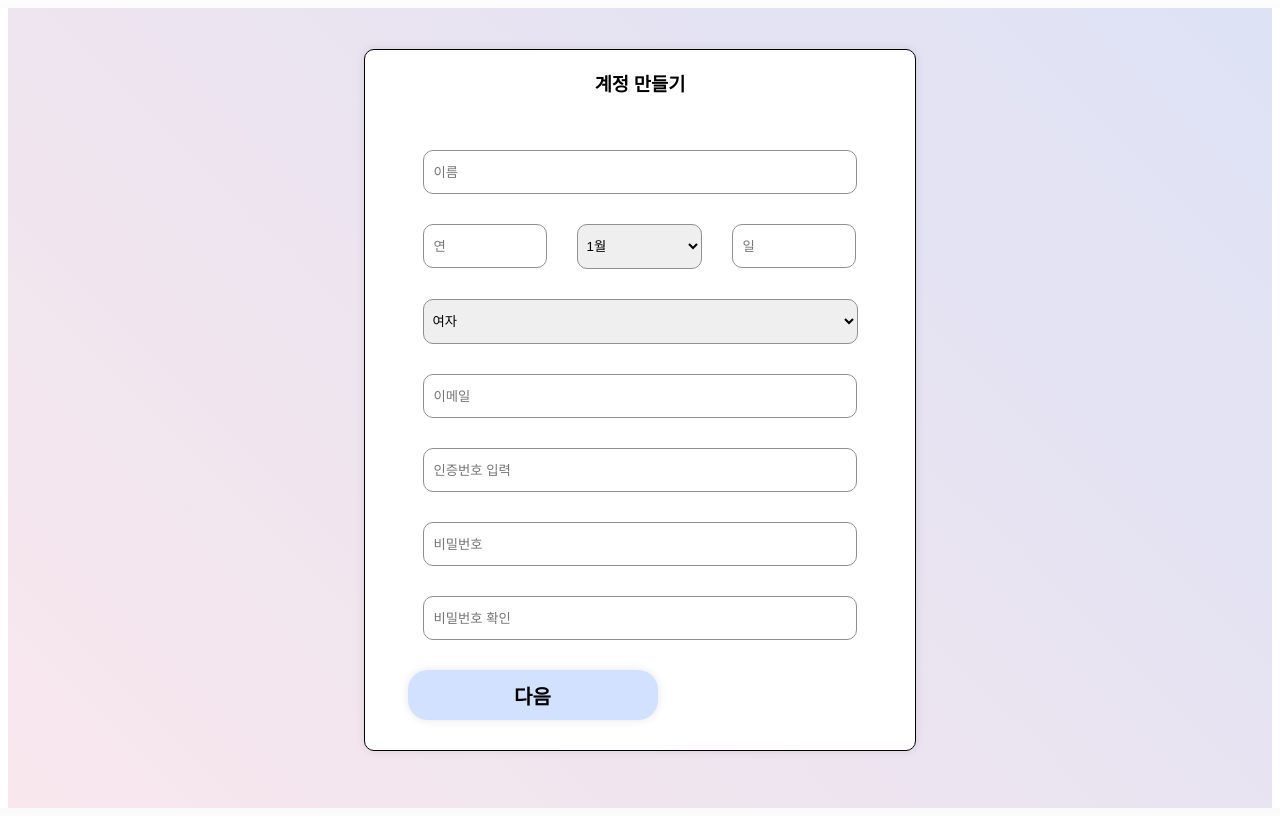
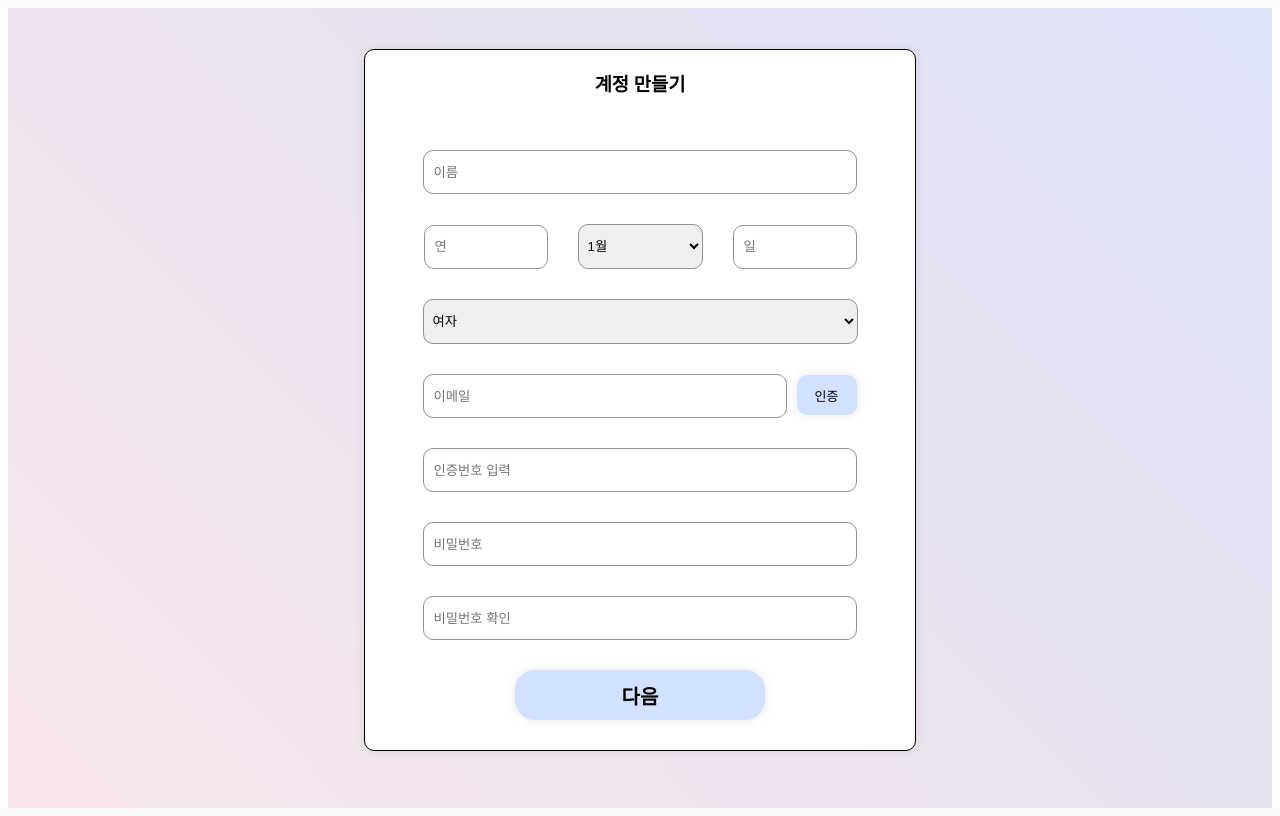
Before and after one commit to gawoooon/TUK-CE-capstone-2023-drawingdiary, a React (Create React App) app in the folder drawingdiary/frontend/: page /join in a window 1280 px wide. Shown: the top 816 px of the page. Built offline with nearby package versions, Linux system fonts and the light colour scheme.

Commit message:
sidebar 변경, join 완료

```diff
--- a/drawingdiary/frontend/src/components/button/Button.jsx
+++ b/drawingdiary/frontend/src/components/button/Button.jsx
@@ -1,25 +1,32 @@
-const buttonStyle = {
-    height: '50px',
-    width: '250px',
-    marginBottom: '30px',
-    backgroundColor: 'rgba(106, 156, 253, 0.3)',
-    borderRadius: '20px',
-    boxShadow: '0 0 10px rgba(0, 0, 0, 0.1)',
-    border: 'none',
-    cursor: 'pointer',
-    color: 'black',
-    fontSize: '20px',
-    fontWeight: 'bold',
-    display: 'flex',
-    alignItems: 'center',
-    justifyContent: 'center'
-}
+import style, { styled } from "styled-components";
+
+const ButtonStyle = styled.button`
+    height: 50px;
+    width: 250px;
+    margin-bottom: 30px;
+    background-color: rgba(106, 156, 253, 0.3);
+    border-radius: 20px;
+    box-shadow: 0 0 10px rgba(0, 0, 0, 0.1);
+    border: none;
+    cursor: pointer;
+    color: black;
+    font-size: 20px;
+    font-weight: bold;
+`;
+
+const ButtonContainer = styled.div `
+    display: flex;
+    align-items: center;
+    justify-content: center;
+`;
 
 const Button = ({ text, onClick }) => {
     return (
-        <button style={buttonStyle} type="submit" onClick={onClick}>
-            {text}
-        </button>
+        <ButtonContainer>
+            <ButtonStyle type="submit" onClick={onClick}>
+                {text}
+            </ButtonStyle>
+        </ButtonContainer>
     )
 }
 
--- a/drawingdiary/frontend/src/components/button/SmallButton.jsx
+++ b/drawingdiary/frontend/src/components/button/SmallButton.jsx
@@ -1,23 +1,25 @@
-const buttonStyle = {
-    height: '50px',
-    width: '70px',
-    marginBottom: '30px',
-    backgroundColor: 'rgba(106, 156, 253, 0.3)',
-    borderRadius: '20px',
-    boxShadow: '0 0 10px rgba(0, 0, 0, 0.1)',
-    cursor: 'pointer',
-    color: 'black',
-    fontSize: '20px',
-    fontWeight: 'bold',
-    textAlign: 'center',
-}
+import styled from "styled-components"
 
-const Button = ({ text }) => {
+const ButtonStyle = styled.button `
+    height: 40px;
+    width: 60px;
+    margin-left: 10px;
+    background-color: rgba(106, 156, 253, 0.3);
+    box-shadow: 0 0 10px rgba(0, 0, 0, 0.1);
+    border: none;
+    border-radius: 10px;
+    cursor: pointer;
+    color: black;
+    font-size: 13px;
+    text-align: center;
+`;
+
+const SmallButton = ({ text }) => {
     return (
-        <button style={buttonStyle} type="button">
+        <ButtonStyle type="button">
             {text}
-        </button>
+        </ButtonStyle>
     )
 }
 
-export default Button
+export default SmallButton
--- a/drawingdiary/frontend/src/components/input field/LongInputField.jsx
+++ b/drawingdiary/frontend/src/components/input field/LongInputField.jsx
@@ -1,26 +1,23 @@
+import styled from "styled-components";
+
+const InputStyle = styled.input`
+    height: 40px;
+    width: 420px;
+    padding-left: 10px;
+    border: 1px solid #909090;
+    border-radius: 10px;
+`;
+
 const LongInputField = ({ id, type, value, onChange, placeHolder }) => {
-    const inputStyle = {
-        height: '40px',
-        width: '420px',
-        paddingLeft: '10px',
-        margin: '0px 15px 30px 15px',
-        border: '1px solid #909090',
-        borderRadius: '10px',
-        display: 'flex',
-        flexDirection: 'column',
-        alignContent: 'center',
-    };
+
     return(
-        <div>
-            <input
+        <InputStyle
             id={id}
             type={type}
             value={value}
             onChange={onChange}
             placeholder={placeHolder}
-                style={inputStyle}
         />
-        </div>
     )
 };
 
--- a/drawingdiary/frontend/src/components/input field/ShortInputField.jsx
+++ b/drawingdiary/frontend/src/components/input field/ShortInputField.jsx
@@ -1,28 +1,24 @@
+import styled from "styled-components";
+
+const InputStyle = styled.input`
+    height: 40px;
+    width: 110px;
+    margin: 0px 15px 30px 15px;
+    padding-left: 10px;
+    border: 1px solid #909090;
+    border-radius: 10px;
+`;
+
 const ShortInputField = ({ id, type, value, onChange, placeHolder }) => {
-    const inputStyle = {
-        height: '40px',
-        width: '110px',
-        margin: '0px 15px 30px 15px',
-        paddingLeft: '10px',
-        border: '1px solid #909090',
-        borderRadius: '10px',
-        display: 'flex',
-        minWidth: '0%',
-        position: 'relative',
-        justifyContent: 'center',
-        alignItems: 'center'
-    };
+
     return(
-        <div>
-            <input
+        <InputStyle
             id={id}
             type={type}
             value={value}
             onChange={onChange}
             placeholder={placeHolder}
-                style={inputStyle}
         />
-        </div>
     )
 };
 
--- a/drawingdiary/frontend/src/pages/AlbumPage.jsx
+++ b/drawingdiary/frontend/src/pages/AlbumPage.jsx
@@ -1,9 +1,12 @@
 import Background from "../components/Background";
+import SideBar from "../components/sidebar/SideBar";
 
 function AlbumPage() {
   return (
     <div>
-      <Background>AlbumPage</Background>
+      <Background>
+        <SideBar/>
+      </Background>
     </div>
   );
 }
--- a/drawingdiary/frontend/src/pages/DiaryPage.jsx
+++ b/drawingdiary/frontend/src/pages/DiaryPage.jsx
@@ -1,9 +1,12 @@
 import Background from "../components/Background";
+import ShortSidebar from "../components/sidebar/ShortSidebar";
 
 function DiaryPage() {
   return (
     <div>
-      <Background>DiaryPage</Background>
+      <Background>
+        <ShortSidebar/>
+      </Background>
     </div>
   );
 }
--- a/drawingdiary/frontend/src/pages/JoinPage.jsx
+++ b/drawingdiary/frontend/src/pages/JoinPage.jsx
@@ -1,8 +1,70 @@
+import styled from "styled-components";
 import Background from "../components/Background";
 import React, { useState } from 'react';
 import Button from "../components/button/Button";
 import LongInputField from '../components/input field/LongInputField';
 import ShortInputField from '../components/input field/ShortInputField';
+import SmallButton from "../components/button/SmallButton";
+
+const ContainerStyle = styled.div`
+  height: 700px;
+  width: 550px;
+  position: fixed;
+  z-index: 1;
+  left: 50%;
+  top: 50%;
+  transform: translate(-50%, -50%);
+  border-radius: 10px;
+  box-shadow: 0 0 10px rgba(0, 0, 0, 0.1);
+  border: 1px solid #000000;
+  background-color: #fff;
+  display: flex;
+  flex-direction: column;
+  justify-content: space-between;
+  align-items: center;
+`;
+
+const InputFieldStyle = styled.div`
+  margin: 0px 15px 30px 15px;
+`;
+
+const EmailInputStyle = styled.input`
+  height: 40px;
+  width: 350px;
+  padding-left: 10px;
+  border: 1px solid #909090;
+  border-radius: 10px;
+`;
+
+const SelectMonthContainer = styled.select`
+  height: 45px;
+  width: 125px;
+  margin: 0px 15px 30px 15px;
+  padding-left: 5px;
+  border: 1px solid #909090;
+  border-radius: 10px;
+  display: flex;
+  justify-content: center;
+  align-items: center;
+`;
+
+const SelectGenderContainer = styled.select`
+  height: 45px;
+  width: 435px;
+  margin: 0px 15px 30px 15px;
+  padding-left: 5px;
+  border: 1px solid #909090;
+  border-radius: 10px;
+  display: flex;
+  justify-content: center;
+  align-items: center;
+`;
+
+const BirthDayContainer = styled.div`
+  display: flex;
+  justify-content: center;
+  align-items: center;
+`;
 
 const CreateAccount = () => {
     const [name, setName] = useState('');
@@ -21,56 +83,17 @@ const CreateAccount = () => {
         console.log(name, email, password);
     };
 
-    const containerStyle = {
-        height: '700px',
-        width: '550px',
-        position: 'fixed',
-        left: '50%',
-        top: '50%',
-        zIndex: 1,
-        transform: 'translate(-50%, -50%)',
-        borderRadius: '10px',
-        boxShadow: '0 0 10px rgba(0, 0, 0, 0.1)',
-        border: '1px solid #000000',
-        backgroundColor: '#fff',
-        display: 'flex',
-        flexDirection: 'column',
-        justifyContent: 'space-between',
-        alignItems: 'center',
-    };
-
-    const selectMonthStyle = {
-        height: '45px',
-        width: '125px',
-        margin: '0px 15px 30px 15px',
-        paddingLeft: '5px',
-        border: '1px solid #909090',
-        borderRadius: '10px',
-        display: 'flex',
-        justifyContent: 'center',
-        alignItems: 'center',
-    };
-
-    const selectGenderStyle = {
-        height: '45px',
-        width: '435px',
-        margin: '0px 15px 30px 15px',
-        paddingLeft: '5px',
-        border: '1px solid #909090',
-        borderRadius: '10px',
-        display: 'flex',
-        justifyContent: 'center',
-        alignItems: 'center',
-    };
-
-
     return (
         <Background>
-          <div className='create-account-containers' style={containerStyle}>
+
+          <ContainerStyle className='create-account-containers'>
 
             <h3>계정 만들기</h3>
+
             <form onSubmit={handleSubmit}>
-                  <div>
+
+              <InputFieldStyle>
+
                 <LongInputField
                   id="name"
                   type="text"
@@ -78,12 +101,11 @@ const CreateAccount = () => {
                   onChange={(e) => setName(e.target.value)}
                   placeHolder="이름"
                 />
-                  </div>
 
-                  <div style={{
-                      display: 'flex',
-                  }}>
-                      <div>
+              </InputFieldStyle>
+
+              <BirthDayContainer>
+
                 <ShortInputField
                   id="year"
                   type="text"
@@ -91,16 +113,12 @@ const CreateAccount = () => {
                   onChange={(e) => setYear(e.target.value)}
                   placeHolder="연"
                 />
-                      </div>
 
-                      <div>
-                          <select
+                <SelectMonthContainer
                   name='month'
                   id='month'
-                              onChange={ (e) => setMonth(e.target.value)}
-                              style={selectMonthStyle}>
-
-                              <option value="" disabled select style={{ color: 'grey'}}>월</option>
+                  onChange={ (e) => setMonth(e.target.value)}>
+                  <option value="" disabled style={{ color: 'grey'}}>월</option>
                   <option value="1">1월</option>
                   <option value="2">2월</option>
                   <option value="3">3월</option>
@@ -113,10 +131,9 @@ const CreateAccount = () => {
                   <option value="10">10월</option>
                   <option value="11">11월</option>
                   <option value="12">12월</option>
-                          </select>
-                      </div>
 
-                      <div>
+                </SelectMonthContainer>
+
                 <ShortInputField
                   id="day"
                   type="text"
@@ -124,33 +141,34 @@ const CreateAccount = () => {
                   onChange={(e) => setDay(e.target.value)}
                   placeHolder="일"
                 />
-                      </div>
-                  </div>
 
-                  <div>
-                      <select
+              </BirthDayContainer>
+
+              <SelectGenderContainer
                 name='gender'
                 id='gender'
-                          onChange={ (e) => setGender(e.target.value)}
-                          style={selectGenderStyle}>
-                              <option value="" disabled select style={{ color: 'grey'}}>성별</option>
+                onChange={ (e) => setGender(e.target.value)}>
+                <option value="" disabled style={{ color: 'grey'}}>성별</option>
                 <option value="female">여자</option>
                 <option value="male">남자</option>
                 <option value="secret">공개안함</option>
-                          </select>
-                  </div>
+              </SelectGenderContainer>
 
-                  <div>
-                      <LongInputField
+              <InputFieldStyle>
+
+                <EmailInputStyle
                   id="email"
                   type="email"
                   value={email}
-                          onChange={(e) => setEmail(e.target.value)}
-                          placeHolder="이메일"
-                      />
-                  </div>
+                  onChange={ (e) => setEmail(e.target.value)}
+                  placeholder="이메일"/>
 
-                  <div>
+                <SmallButton text="인증"/>
+
+              </InputFieldStyle>
+
+              <InputFieldStyle>
+
                 <LongInputField
                   id="certification"
                   type="email"
@@ -158,9 +176,11 @@ const CreateAccount = () => {
                   onChange={(e) => setCheckCertification(e.target.value)}
                   placeHolder="인증번호 입력"
                 />
-                  </div>
 
-                  <div>
+              </InputFieldStyle>
+
+              <InputFieldStyle>
+
                 <LongInputField
                   id="password"
                   type="password"
@@ -168,9 +188,11 @@ const CreateAccount = () => {
                   onChange={(e) => setPassword(e.target.value)}
                   placeHolder="비밀번호"
                 />
-                  </div>
 
-                  <div>
+              </InputFieldStyle>
+
+              <InputFieldStyle>
+
                 <LongInputField
                   id="checkPassword"
                   type="checkPassword"
@@ -178,12 +200,15 @@ const CreateAccount = () => {
                   onChange={(e) => setConfirmPassword(e.target.value)}
                   placeHolder="비밀번호 확인"
                 />
-                  </div>
+
+              </InputFieldStyle>
 
               <Button text="다음" onClick={handleSubmit}/>
 
             </form>
-          </div>
+
+          </ContainerStyle>
+
         </Background>
     )
 };
```
Also changed, not shown: drawingdiary/frontend/src/components/sidebar/ShortSidebar.jsx (+28 -26 lines), drawingdiary/frontend/src/components/sidebar/SideBar.jsx (+28 -28 lines). Lines whose indentation alone changed are shown as unchanged.
